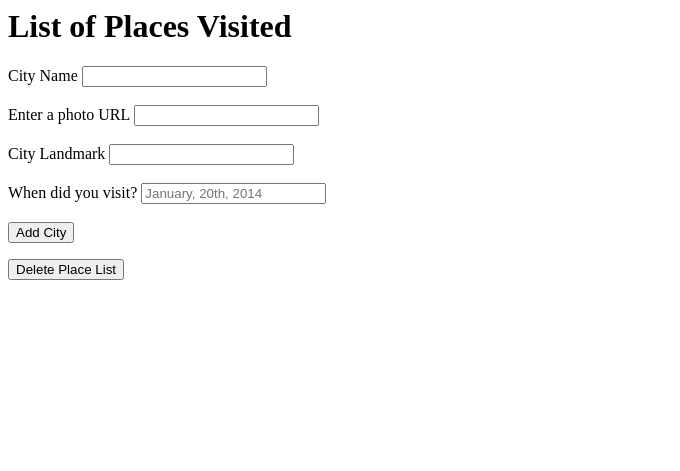
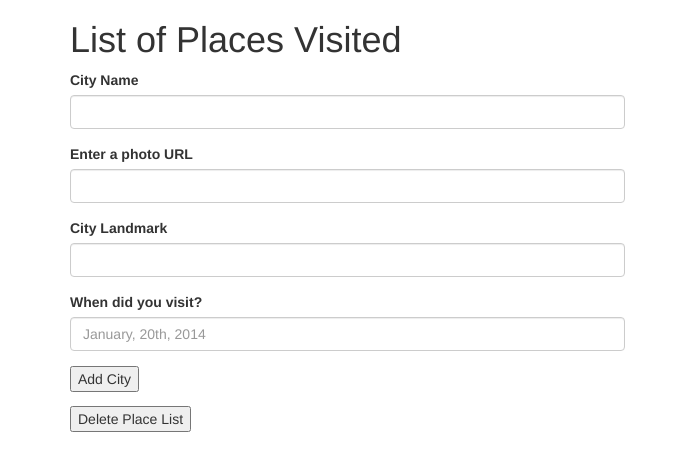
Before and after one commit to RonandoL/Places-Been-Twig, a PHP site: template views/places.html.twig in a window 1280 px wide. Shown: the top 471 px of the page, without its empty margins (0-680 px from the left). Run offline with PHP 8.4, Linux system fonts and the light colour scheme; the template is opened without the code that fills it, so the values that code supplies are empty; some libraries are stand-ins or nearby versions.

Commit message:
It has CSS styling added.

```diff
--- a/views/places.html.twig
+++ b/views/places.html.twig
@@ -1,35 +1,54 @@
 <html>
     <head>
+        <link rel="stylesheet" href="https://maxcdn.bootstrapcdn.com/bootstrap/3.3.6/css/bootstrap.min.css" integrity="sha384-1q8mTJOASx8j1Au+a5WDVnPi2lkFfwwEAa8hDDdjZlpLegxhjVME1fgjWPGmkzs7" crossorigin="anonymous">
         <link rel="stylesheet" href="css/styles.css">
         <title>Places you've been</title>
     </head>
     <body>
+        <div class="container">
+            <div class="row">
+                <div class="col-sm-6">
                     <h1>List of Places Visited</h1>
                     {% if places is not empty %}
-            <ul>
+                        <ul class="bullets">
                             {% for place in places %}
-                    <li>{{ place.getCity }}</li>
+                                <li class="city">{{ place.getCity }}</li>
                                 <li><img src="{{ place.getPhoto }}" alt=""/></li>
                                 <ul>
-                        <li>{{ place.getLandmark }}</li>
-                        <li>{{ place.getDate }}</li>
+                                    <li><strong>Landmark: </strong>{{ place.getLandmark }}</li>
+                                    <li><strong>Date visited: </strong>{{ place.getDate }}</li>
                                 </ul>
+                                <hr>
                             {% endfor %}
                         </ul>
                     {% endif %}
 
                     <form action="/places" method="post">
+                        <div class="form-group">
                             <label for="city">City Name</label>
-            <input type="text" name="city" id="city"><br><br>
+                            <input type="text" name="city" id="city" class="form-control">
+                        </div>
 
+                        <div class="form-group">
                             <label for="photo">Enter a photo URL</label>
-            <input type="text" name="photo" id="photo"><br><br>
+                            <input type="text" name="photo" id="photo" class="form-control">
+                        </div>
 
+                        <div class="form-group">
                             <label for="landmark">City Landmark</label>
-            <input type="text" name="landmark" id="landmark"><br><br>
+                            <input type="text" name="landmark" id="landmark" class="form-control">
+                        </div>
 
+                        <div class="form-group">
                             <label for="date">When did you visit?</label>
-            <input type="text" name="date" id="date" placeholder="January, 20th, 2014"><br><br>
+                            <input type="text" name="date" id="date" placeholder="January, 20th, 2014" class="form-control">
+                        </div>
+
+
+
+
+
+
 
                         <button type="submit">Add City</button>
 
@@ -38,6 +57,9 @@
                     <form action='/delete_places' method='post'>
                         <button type='submit'>Delete Place List</button>
                     </form>
+                </div>
+            </div>
 
+        </div>
     </body>
 </html>
--- a/web/css/styles.css
+++ b/web/css/styles.css
@@ -1,3 +1,16 @@
 img {
     max-width: 250px;
+    border: 1px solid black;
 }
+
+.city {
+    font-size: 1.75em;
+}
+
+.bullets li {
+    list-style: none;
+}
+
+hr {
+    width: 80%;
+}
```
Also changed, not shown: views/create_place.html.twig (+9 -6 lines), views/delete_places.html.twig (+6 -3 lines). Lines whose indentation alone changed are shown as unchanged.
